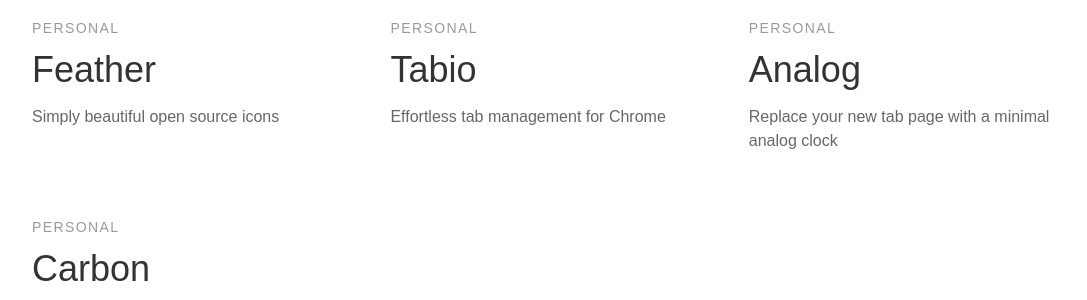
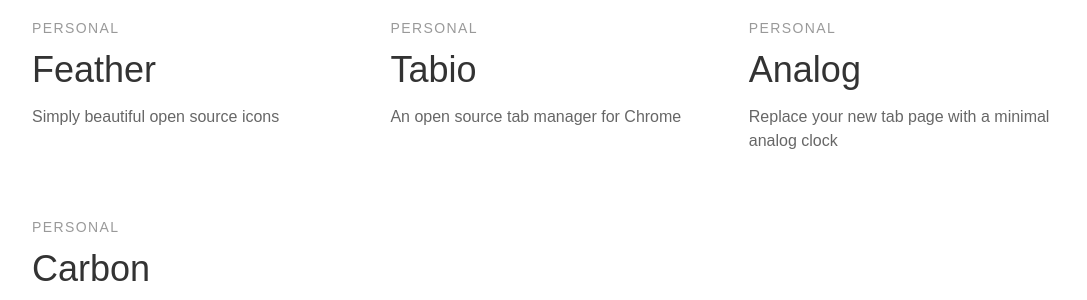
Before and after one commit to colebemis/colebemis.github.io, a Jekyll site: the page built from index.html, in a window 1280 px wide. Shown: the part 635-935 px from the top of the page, without its empty margins (96-1183 px from the left). Built offline with Jekyll 4.4.1, drawn with Linux system fonts in a browser that asks for light colours; some web fonts are replaced.

Commit message:
Update projects.yml

```diff
--- a/_data/projects.yml
+++ b/_data/projects.yml
@@ -5,7 +5,7 @@
 
 - name: Tabio
   client: Personal
-  description: Effortless tab management for Chrome
+  description: An open source tab manager for Chrome
   link: http://colebemis.com/tabio
 
 - name: Analog
```
